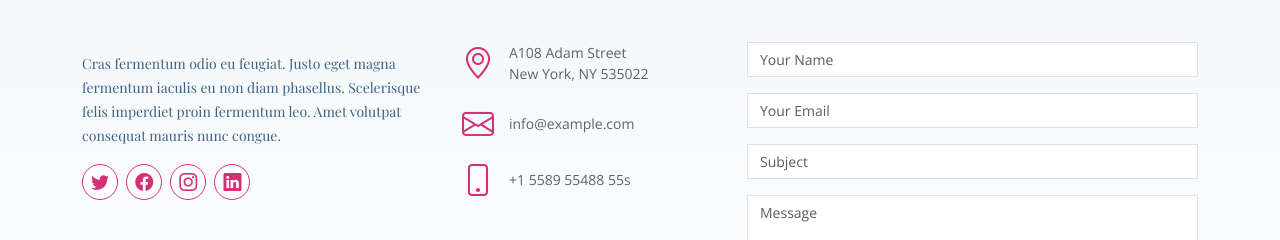
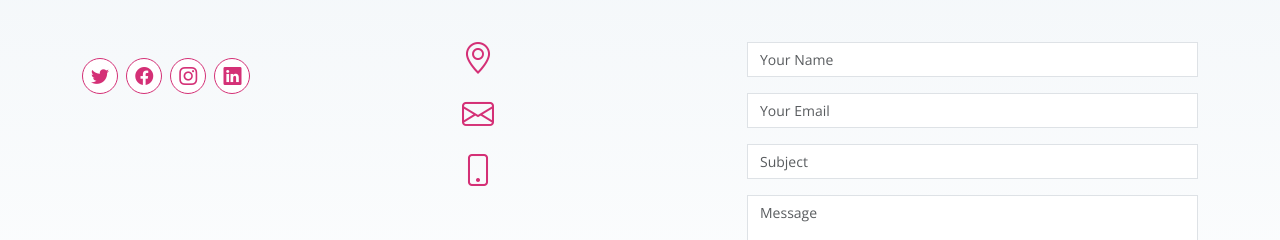
Before and after one commit to Justramin/ANUGRAHA, a plain HTML site: page index.html in a window 1280 px wide. Shown: the part 3214-3454 px from the top of the page. Drawn offline with nearby package versions, Linux system fonts and the light colour scheme; a web font is replaced by a local one.

Commit message:
some details are changed

```diff
--- a/index.html
+++ b/index.html
@@ -640,7 +640,7 @@ Internship at Government Brennan College, Thalassery, in June-July 2023, gaining
           <div class="col-lg-4 col-md-4">
             <div class="contact-about">
               <h3></h3>
-              <p>Cras fermentum odio eu feugiat. Justo eget magna fermentum iaculis eu non diam phasellus. Scelerisque felis imperdiet proin fermentum leo. Amet volutpat consequat mauris nunc congue.</p>
+              <p></p>
               <div class="social-links">
                 <a href="#" class="twitter"><i class="bi bi-twitter"></i></a>
                 <a href="#" class="facebook"><i class="bi bi-facebook"></i></a>
@@ -654,17 +654,17 @@ Internship at Government Brennan College, Thalassery, in June-July 2023, gaining
             <div class="info">
               <div class="d-flex align-items-center">
                 <i class="bi bi-geo-alt"></i>
-                <p>A108 Adam Street<br>New York, NY 535022</p>
+                <p><br></p>
               </div>
 
               <div class="d-flex align-items-center mt-4">
                 <i class="bi bi-envelope"></i>
-                <p>info@example.com</p>
+                <p></p>
               </div>
 
               <div class="d-flex align-items-center mt-4">
                 <i class="bi bi-phone"></i>
-                <p>+1 5589 55488 55s</p>
+                <p></p>
               </div>
 
             </div>
@@ -728,7 +728,7 @@ Internship at Government Brennan College, Thalassery, in June-July 2023, gaining
   <footer id="footer">
     <div class="container">
       <div class="copyright">
-        &copy; Copyright <strong><span>Justin@</span></strong>. All Rights Reserved
+        &copy;<strong><span>Justin@</span></strong>
       </div>
       <div class="credits">
         <!-- All the links in the footer should remain intact. -->
```
Also changed, not shown: inner-page.html (+1 -1 lines), portfolio-details.html (+1 -1 lines).
